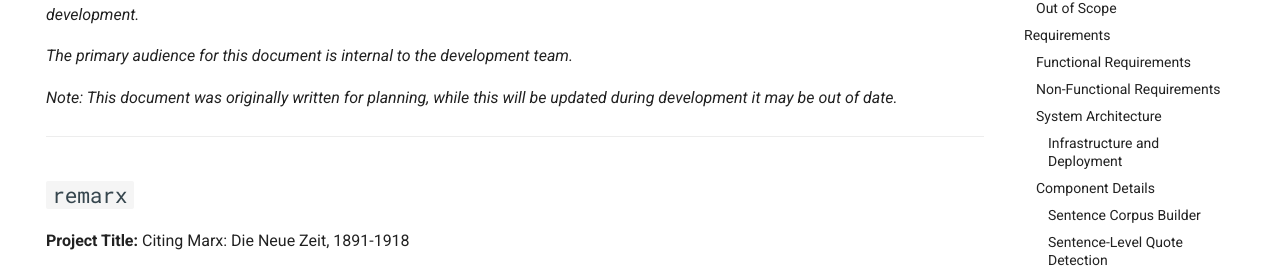
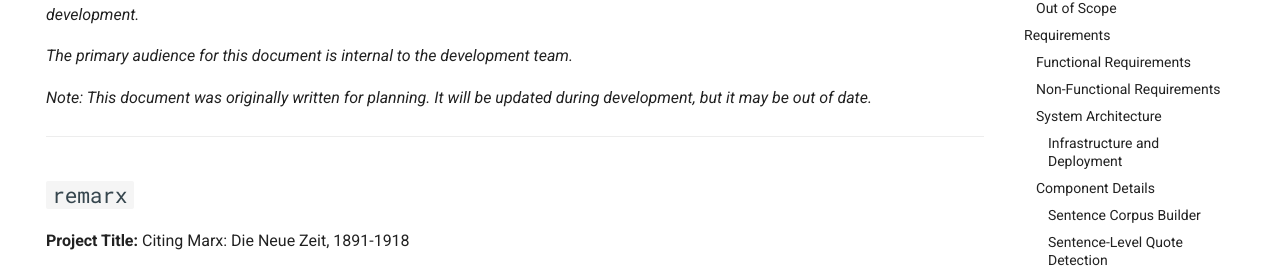
Before and after one commit to Princeton-CDH/remarx, an MkDocs documentation site: the page built from docs/technical-design-document.md, in a window 1280 px wide and 900 px high. Shown: the part 277-550 px from the top of the window. Built offline with MkDocs 1.6.1 and Material for MkDocs 9.7.7, drawn with Linux system fonts in a browser that asks for light colours; comment, search, counter and statistics services are not loaded; the version menu is left out.

Commit message:
Update docs/technical-design-document.md
Co-authored-by: Rebecca Sutton Koeser <rlskoeser@users.noreply.github.com>

```diff
--- a/docs/technical-design-document.md
+++ b/docs/technical-design-document.md
@@ -9,7 +9,7 @@ hide: [navigation]
 
 *The primary audience for this document is internal to the development team.*
 
-*Note: This document was originally written for planning, while this will be updated during development it may be out of date.*
+*Note: This document was originally written for planning. It will be updated during development, but it may be out of date.*
 
 ______________________________________________________________________
 
```
